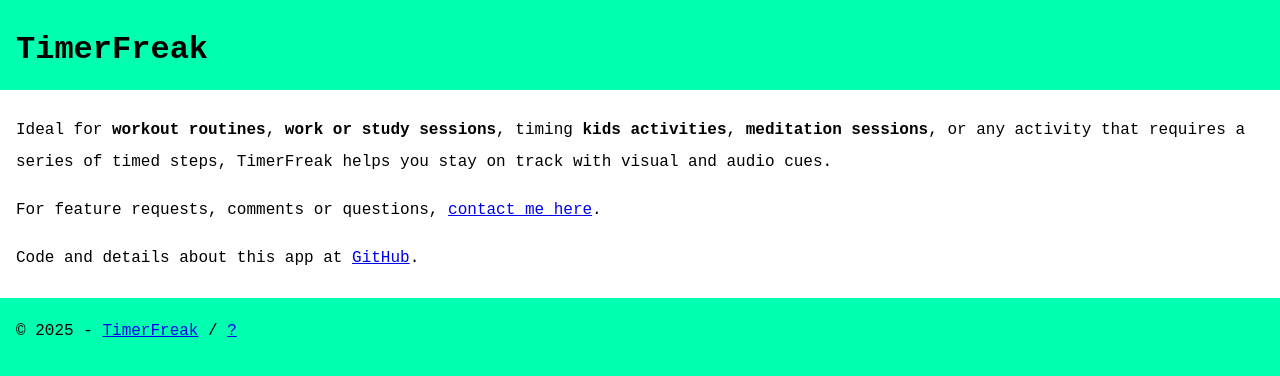
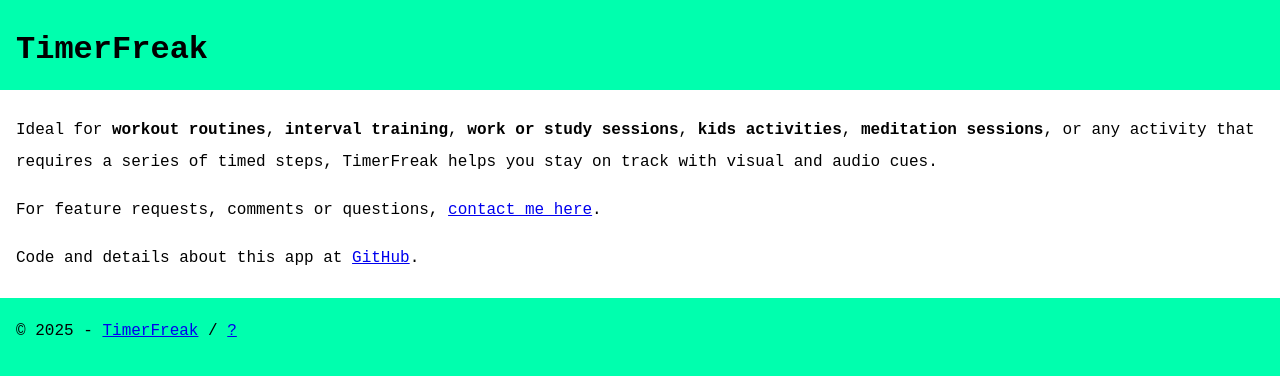
Before and after one commit to petmartino/timerfreak, a Flask app: page /about in a window 1280 px wide. Shown: the top 376 px of the page. Run offline with Flask 3, Linux system fonts and the light colour scheme.

Commit message:
Automated deploy: Thu Jun  5 01:43:46 AM CST 2025

```diff
--- a/templates/about.html
+++ b/templates/about.html
@@ -21,10 +21,10 @@
 </head>
 <body style="background-color: #00ffae">
     <h1 style="padding-left: 1rem;">TimerFreak</h1>
-    <div style="padding: .5rem 1rem; background-color: white; line-height: 2em;">
+    <div class="about-text">
 
         <p>
-            Ideal for <strong>workout routines</strong>, <strong>work or study sessions</strong>, timing <strong>kids activities</strong>, <strong>meditation sessions</strong>,  or any activity that requires a series of timed
+            Ideal for <strong>workout routines</strong>, <strong>interval training</strong>, <strong>work or study sessions</strong>, <strong>kids activities</strong>, <strong>meditation sessions</strong>,  or any activity that requires a series of timed
             steps, TimerFreak helps you stay on track with visual and audio cues.
             </p>
             <p>For feature requests, comments or questions, <a href="https://github.com/petmartino/timerfreak/issues/new/choose">contact me here</a>.  </p>
--- a/templates/timer.html
+++ b/templates/timer.html
@@ -101,7 +101,7 @@
 
                         <div ><a href="{{ url_for('show_timer', sequence_id=sequence_id) }}">{{ base_url }}{{ url_for('redirect_to_timer',
                 sequence_id=sequence_id) }}</a></div>
-                <p>&nbsp; &#8627; This is the permanent URL for this timer. To easily access this timer later <strong>Add to Home Screen (on Mobile)</strong> by tapping the share icon (iOS) or menu icon (Android) in your
+                <p>&nbsp; &#8627; This is the permanent URL for this sequence. To easily access later <strong>Add to Home Screen (on Mobile)</strong> by tapping the share icon (iOS) or menu icon (Android) in your
                 browser, then look for "Add to Home Screen" or "Install App". This will create an app-like icon on your
                 device. <strong>On Desktop</strong>, press <kbd>Ctrl+D</kbd> (Windows/Linux) or <kbd>Cmd+D</kbd> (macOS)
                 to bookmark this page. You can also drag the URL from the address bar to your bookmarks bar.
```
Also changed, not shown: readme.md.
